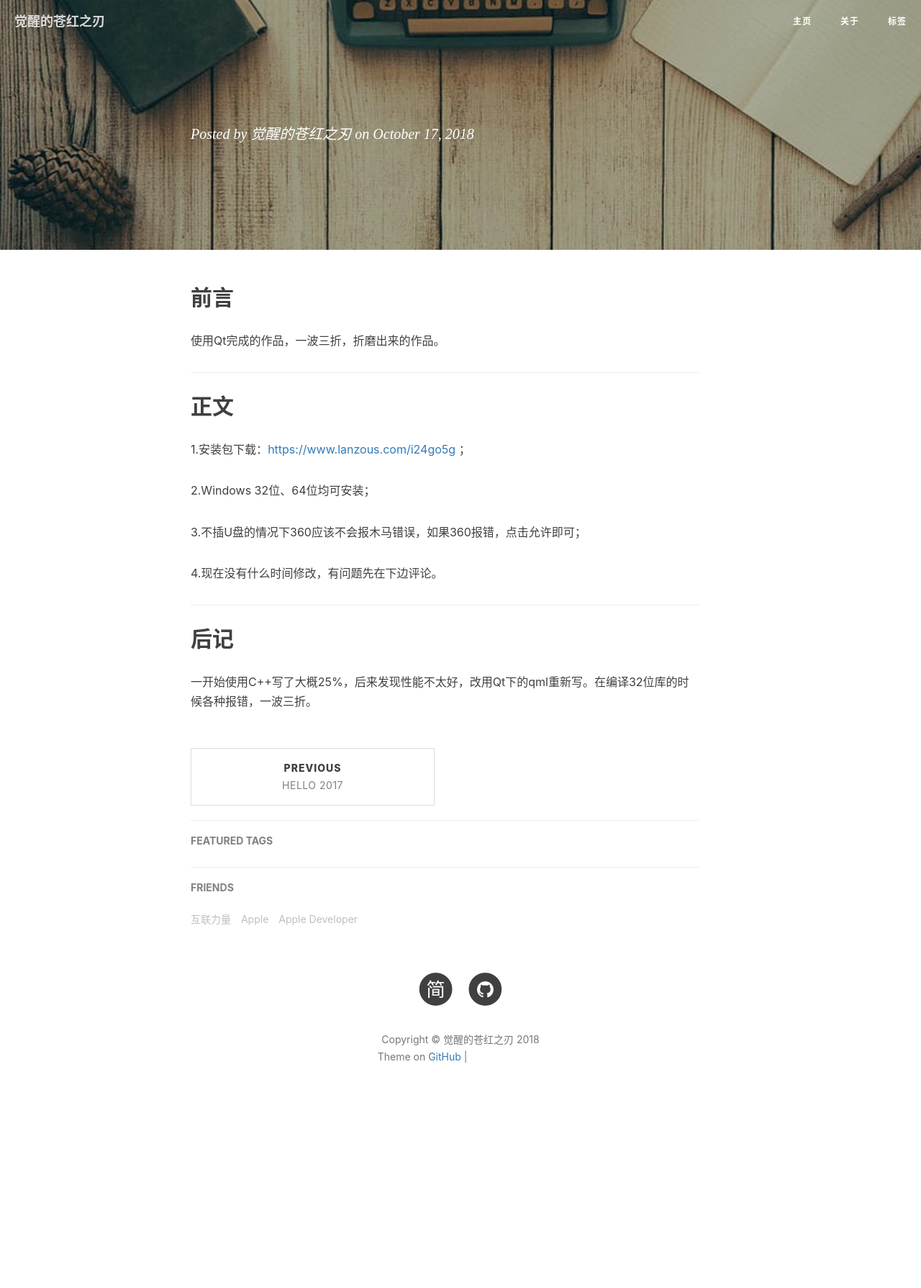
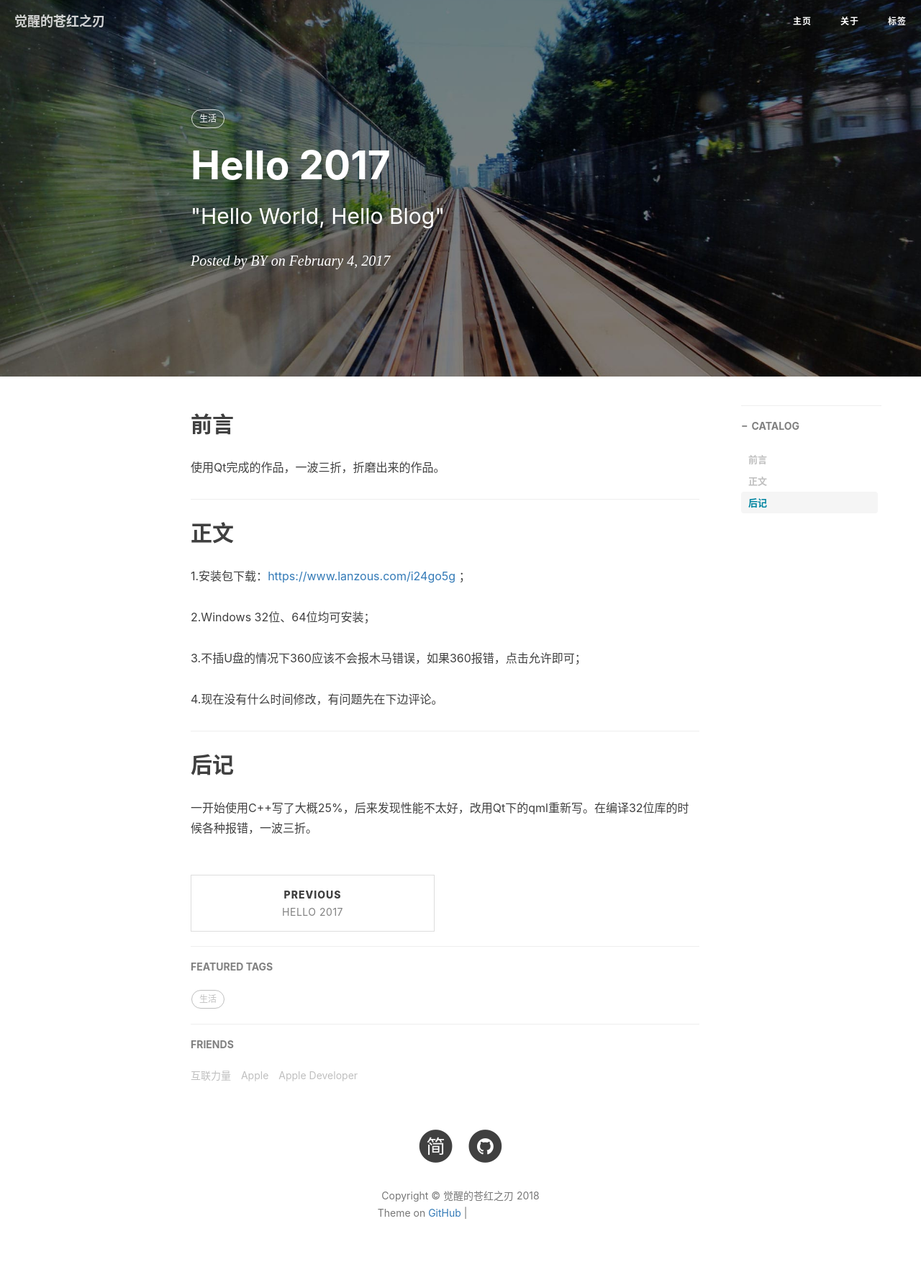
Before and after one commit to luoyuant/luoyuant.github.io, a Jekyll site: the page built from _posts/2018-10-17-互联力量Windows客户端.md, in a window 1280 px wide. Shown: the whole page at 72% size. Built offline with Jekyll 4.4.1, drawn with Linux system fonts in a browser that asks for light colours; nearby versions of some CDN libraries; our own code applies the rules of GitHub Pages for plain Markdown files; comment, search, counter and statistics services are not loaded; before the commit the page ends 1572 px from its top, so only the background shows below that; grey boxes are pictures that could not be loaded.

Commit message:
Update _posts/2018-10-17-互联力量Windows客户端.md

```diff
--- a/_posts/2018-10-17-互联力量Windows客户端.md
+++ b/_posts/2018-10-17-互联力量Windows客户端.md
@@ -1,14 +1,13 @@
 ---
 layout:     post
-title:      互联力量Windows客户端
-subtitle:   Qt 作品 Windows客户端
-date:       2018-10-17
-author:     觉醒的苍红之刃
+title:      Hello 2017
+subtitle:    "\"Hello World, Hello Blog\""
+date:       2017-02-04
+author:     BY
 header-img: img/post-bg-2015.jpg
 catalog: true
 tags:
-	- 客户端
-	- Qt
+    - 生活
 ---
 
 ## 前言
```
